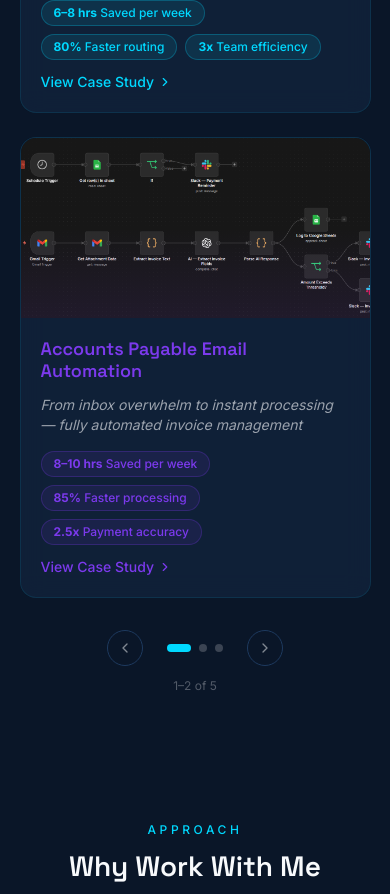
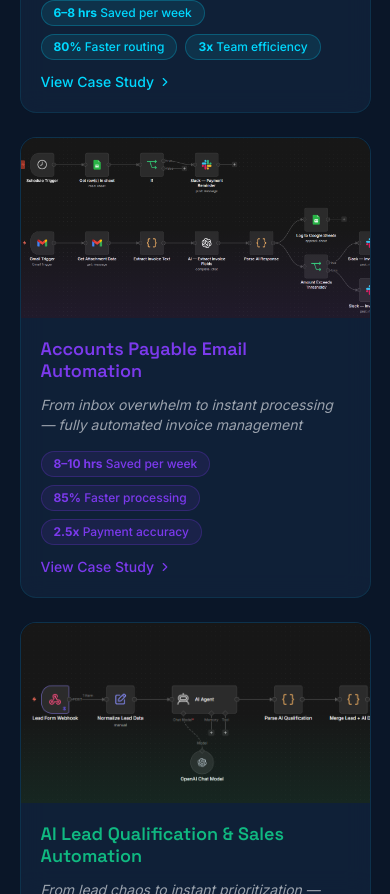
Before and after one commit to SiiiC1/AutomatewithDodge, a Next.js app: page / in a window 390 px wide. Shown: the part 3280-4174 px from the top of the page. Built offline with nearby package versions, Linux system fonts and the light colour scheme.

Commit message:
revert: back to full grid layout for portfolio

```diff
--- a/components/sections/Portfolio.tsx
+++ b/components/sections/Portfolio.tsx
@@ -1,32 +1,12 @@
 'use client'
-import { useRef, useState } from 'react'
-import { motion, useInView, AnimatePresence } from 'framer-motion'
-import { ChevronLeft, ChevronRight } from 'lucide-react'
+import { useRef } from 'react'
+import { motion, useInView } from 'framer-motion'
 import { workflows } from '@/data/workflows'
 import { WorkflowCard } from '@/components/ui/WorkflowCard'
-
-const CARDS_PER_PAGE = 2
 
 export function Portfolio() {
   const ref = useRef<HTMLElement>(null)
   const isInView = useInView(ref, { once: true, margin: '-80px' })
-  const [page, setPage] = useState(0)
-  const [direction, setDirection] = useState(1)
-
-  const totalPages = Math.ceil(workflows.length / CARDS_PER_PAGE)
-
-  function go(dir: 1 | -1) {
-    setDirection(dir)
-    setPage((p) => (p + dir + totalPages) % totalPages)
-  }
-
-  const visible = workflows.slice(page * CARDS_PER_PAGE, page * CARDS_PER_PAGE + CARDS_PER_PAGE)
-
-  const variants = {
-    enter: (d: number) => ({ x: d * 60, opacity: 0 }),
-    center: { x: 0, opacity: 1 },
-    exit: (d: number) => ({ x: d * -60, opacity: 0 }),
-  }
 
   return (
     <section id="work" ref={ref} className="section-padding">
@@ -47,83 +27,20 @@ export function Portfolio() {
           </p>
         </motion.div>
 
-        {/* Carousel */}
+        {/* Grid */}
+        <div className="grid grid-cols-1 md:grid-cols-2 gap-6">
+          {workflows.map((workflow, i) => (
             <motion.div
+              key={workflow.id}
+              className="h-full"
               initial={{ opacity: 0, y: 30 }}
               animate={isInView ? { opacity: 1, y: 0 } : {}}
-          transition={{ duration: 0.5, delay: 0.2 }}
+              transition={{ duration: 0.5, delay: i * 0.1 }}
             >
-          {/* Slide area */}
-          <div className="relative overflow-hidden">
-            <AnimatePresence mode="popLayout" custom={direction}>
-              <motion.div
-                key={page}
-                custom={direction}
-                variants={variants}
-                initial="enter"
-                animate="center"
-                exit="exit"
-                transition={{ duration: 0.35, ease: [0.32, 0.72, 0, 1] }}
-                className="grid grid-cols-1 md:grid-cols-2 gap-6"
-              >
-                {visible.map((workflow) => (
-                  <div key={workflow.id} className="h-full">
               <WorkflowCard workflow={workflow} />
-                  </div>
-                ))}
-                {/* Phantom card to keep grid balanced when odd number on last page */}
-                {visible.length < CARDS_PER_PAGE && (
-                  <div className="hidden md:block" aria-hidden />
-                )}
             </motion.div>
-            </AnimatePresence>
-          </div>
-
-          {/* Controls */}
-          <div className="flex items-center justify-center gap-6 mt-8">
-            {/* Prev */}
-            <button
-              onClick={() => go(-1)}
-              disabled={totalPages <= 1}
-              className="w-9 h-9 flex items-center justify-center rounded-full border border-mid text-light/50 hover:text-light hover:border-primary/60 transition-colors disabled:opacity-30 disabled:cursor-not-allowed"
-              aria-label="Previous"
-            >
-              <ChevronLeft size={16} />
-            </button>
-
-            {/* Dots */}
-            <div className="flex gap-2">
-              {Array.from({ length: totalPages }).map((_, i) => (
-                <button
-                  key={i}
-                  onClick={() => { setDirection(i > page ? 1 : -1); setPage(i) }}
-                  className="transition-all duration-300 rounded-full"
-                  style={{
-                    width: i === page ? '24px' : '8px',
-                    height: '8px',
-                    backgroundColor: i === page ? 'var(--color-primary, #00D9FF)' : 'rgba(255,255,255,0.2)',
-                  }}
-                  aria-label={`Go to page ${i + 1}`}
-                />
           ))}
         </div>
-
-            {/* Next */}
-            <button
-              onClick={() => go(1)}
-              disabled={totalPages <= 1}
-              className="w-9 h-9 flex items-center justify-center rounded-full border border-mid text-light/50 hover:text-light hover:border-primary/60 transition-colors disabled:opacity-30 disabled:cursor-not-allowed"
-              aria-label="Next"
-            >
-              <ChevronRight size={16} />
-            </button>
-          </div>
-
-          {/* Page counter */}
-          <p className="text-center text-xs text-light/30 mt-3">
-            {page * CARDS_PER_PAGE + 1}–{Math.min((page + 1) * CARDS_PER_PAGE, workflows.length)} of {workflows.length}
-          </p>
-        </motion.div>
       </div>
     </section>
   )
```
Lines whose indentation alone changed are shown as unchanged.
